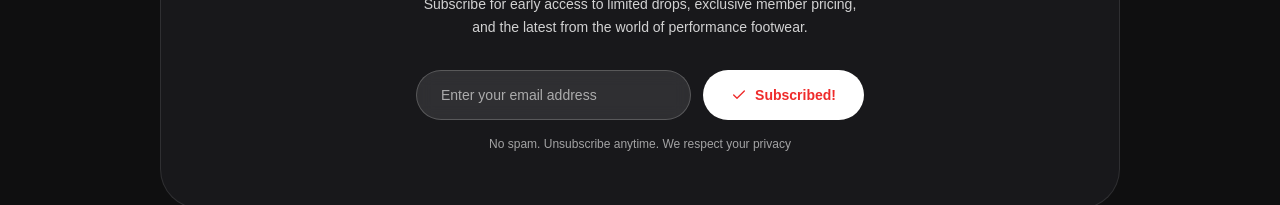
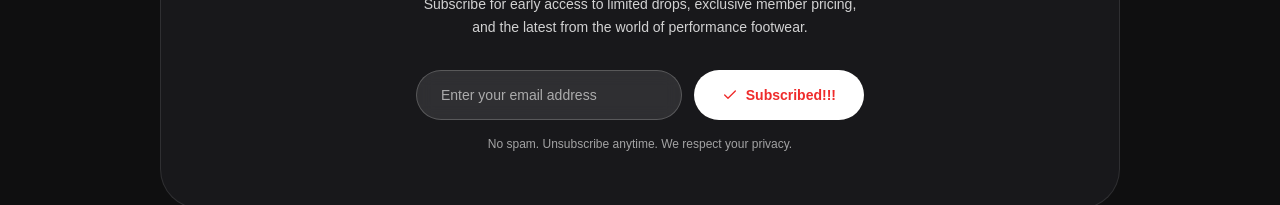
Before and after one commit to fakih22/velox, a Next.js app: page / in a window 1280 px wide. Both pictures are taken after typing "name@example.com" into the empty fields and a click on the button "Subscribe". Shown: the part 7972-8177 px from the top of the page. Built offline with nearby package versions, Linux system fonts and the light colour scheme.

Commit message:
update 28

```diff
--- a/src/components/Newsletter.tsx
+++ b/src/components/Newsletter.tsx
@@ -49,14 +49,14 @@ export default function Newsletter() {
                 className="group flex items-center justify-center gap-2 rounded-full bg-white px-7 py-3.5 text-sm font-semibold text-crimson transition-transform hover:scale-105"
               >
                 {done ? (
-                  <><Check size={16} /> Subscribed!</>
+                  <><Check size={16} /> Subscribed!!!</>
                 ) : (
                   <>Subscribe <ArrowRight size={16} className="transition-transform group-hover:translate-x-1" /></>
                 )}
               </button>
             </form>
             <p className="mt-4 text-xs text-white/60">
-              No spam. Unsubscribe anytime. We respect your privacy
+              No spam. Unsubscribe anytime. We respect your privacy.
             </p>
           </motion.div>
         </div>
```
